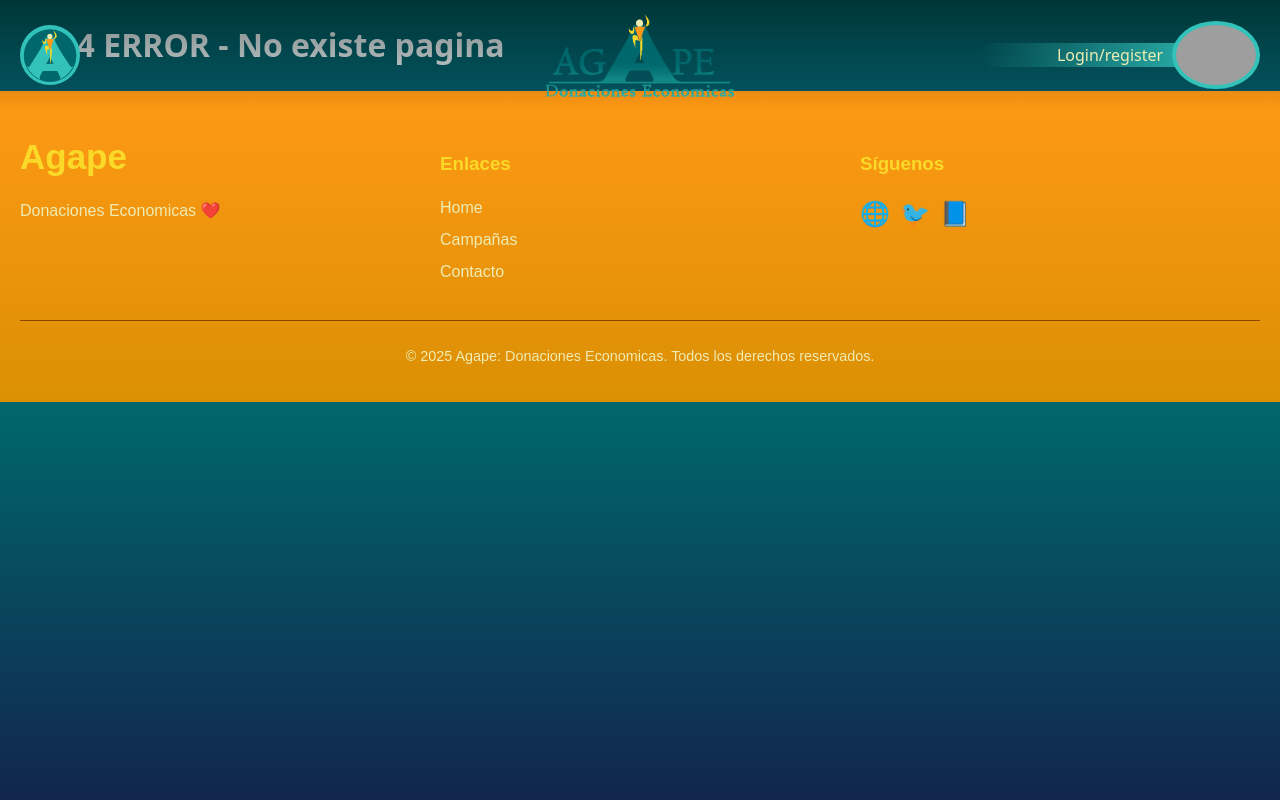
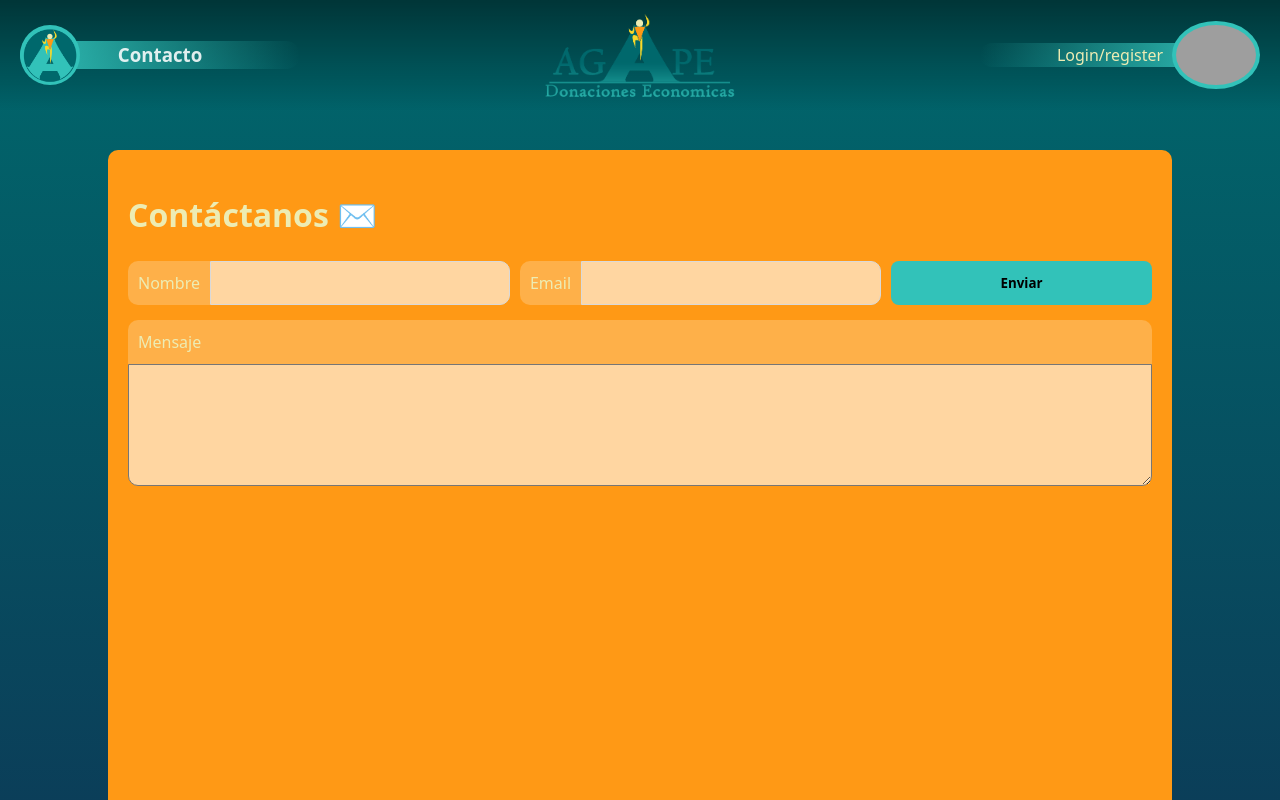
Before and after one commit to VictorianoDL/ProyectoFinal-Grupo4-FrontEnd, a React (Vite) app in the folder agape-FrontEnd/: page /Contacto in a window 1280 px wide. Before the commit this address had no page. Shown: the top 800 px of the page. Built offline with nearby package versions, Linux system fonts and the light colour scheme; grey boxes are pictures that could not be loaded.

Commit message:
Creado la pestaña de contacto 8/10

```diff
--- a/agape-FrontEnd/package.json
+++ b/agape-FrontEnd/package.json
@@ -10,6 +10,7 @@
     "preview": "vite preview"
   },
   "dependencies": {
+    "@formspree/react": "^3.0.0",
     "bootstrap": "^5.3.8",
     "react": "^19.1.1",
     "react-dom": "^19.1.1",
--- a/agape-FrontEnd/src/App.css
+++ b/agape-FrontEnd/src/App.css
@@ -5,7 +5,7 @@
 
 .main > div{
     width: 100%;
-    height: 100vh;
+    min-height: 100vh;
     max-width: 1024px;
     margin: 0 auto;
     margin-top: 150px;
--- a/agape-FrontEnd/src/Components/Footer/Footer.tsx
+++ b/agape-FrontEnd/src/Components/Footer/Footer.tsx
@@ -13,9 +13,9 @@ const Footer = () => {
         <div className="footer-links">
           <h3>Enlaces</h3>
           <ul>
-            <li><a href="#">Home</a></li>
-            <li><a href="#">Campañas</a></li>
-            <li><a href="#">Contacto</a></li>
+            <li><a href="/">Home</a></li>
+            <li><a href="/Campanias">Campañas</a></li>
+            <li><a href="/Contacto">Contacto</a></li>
           </ul>
         </div>
 
--- a/agape-FrontEnd/src/Components/Header/Component-Logo.tsx
+++ b/agape-FrontEnd/src/Components/Header/Component-Logo.tsx
@@ -8,6 +8,8 @@ const ComponentLogo = () => {
                 <Route path="/" element= {<h3>Home</h3>} />
                 <Route path="/campanias" element= {<h3>Campañas</h3>} />
                 {/* agregar mas rutas */}
+                <Route path="/perfil-campaña" element= {<h3>Perfil de Campania</h3>} />
+                <Route path="/Contacto" element= {<h3>Contacto</h3>} />
             </Routes>
         </div>
     );
--- /dev/null
+++ b/agape-FrontEnd/src/Components/Main/Contacto/Contacto.css
@@ -0,0 +1,73 @@
+.Contacto{
+    padding: 20px;
+    background-color: var(--colorNaranja);
+    border-radius: 10px 10px 0px 0px;
+    color: var(--colorAmarilloClaro);
+}
+
+.Contacto form{
+    display: flex;
+    flex-direction: column;
+    gap: 15px;
+}
+
+form div{
+    display: grid;
+    grid-template-columns: 1fr 1fr 1fr;
+    gap: 10px;
+}
+form div button{
+    background-color: var(--colorCeleste);
+    font-weight: bold;
+    padding: 10px;
+}
+form div button:hover{
+    background-color: #289a92;
+}
+
+#label-nombre, #label-email{
+    display: flex;
+    flex-direction: row;
+}
+#label-nombre span, #label-email span{
+    padding: 10px;
+    background-color: #feb049;
+    border-radius: 10px 0px 0px 10px;
+
+}
+#label-nombre input, #label-email input{
+    padding: 10px;
+    color: orangered;
+    background-color: #ffd6a1;
+    border-radius: 0px 10px 10px 0px;
+    margin: 0px;
+    transition: outline 0.3s;
+}
+
+
+#label-mensaje{
+    display: flex;
+    flex-direction: column;
+}
+
+#label-mensaje p{
+    padding: 10px;
+    background-color: #feb049;
+    border-radius: 10px 10px 0px 0px;
+    margin: 0px;
+}
+
+#label-mensaje textarea{
+    padding: 10px;
+    color: orangered;
+    background-color: #ffd6a1;
+    border-radius: 0px 0px 10px 10px;
+    margin: 0px;
+    min-height: 100px;
+    resize: vertical;
+    transition: outline 0.3s;
+}
+
+input:focus, textarea:focus{
+    outline: 3px solid var(--colorCeleste);
+}
--- /dev/null
+++ b/agape-FrontEnd/src/Components/Main/Contacto/Contacto.tsx
@@ -0,0 +1,43 @@
+import './Contacto.css';
+import { useForm, ValidationError } from "@formspree/react";
+
+export default function Contacto() {
+  const [state, handleSubmit] = useForm("xyzndlvk");
+
+  return (
+    <div className='Contacto'>
+        <h1>Contáctanos ✉️</h1>
+        {state.succeeded ?
+
+        <p>Gracias — ya recibimos tu mensaje.</p>
+
+        :
+
+        <form onSubmit={handleSubmit}>
+            <div>
+                <label id='label-nombre'>
+                    <span>Nombre</span>
+                    <input type="text" name="name" required />
+                </label>
+                <label id='label-email'>
+                    <span>Email</span>
+                    <input type="email" name="email" required />
+                    <ValidationError prefix="Email" field="email" errors={state.errors} />
+                </label>
+                <button type="submit" disabled={state.submitting}>
+                    Enviar
+                </button>
+            </div>
+            <label id='label-mensaje'>
+                <p>Mensaje</p>
+                <textarea name="message" required />
+                <ValidationError prefix="Mensaje" field="message" errors={state.errors} />
+            </label>
+
+        </form>
+
+        }
+    </div>
+
+  );
+}
--- a/agape-FrontEnd/src/Components/Main/Main.tsx
+++ b/agape-FrontEnd/src/Components/Main/Main.tsx
@@ -2,6 +2,7 @@ import { Route, Routes } from "react-router-dom";
 import Home from "./Home/Home";
 import Campanias from "./Campanias/Campanias";
 import PerfilCampania from "./PerfilCampania/PerfilCampania";
+import Contacto from "./Contacto/Contacto";
 
 const Main = () => {
   return (
@@ -10,12 +11,11 @@ const Main = () => {
         <Route path="/" element= {<Home />} />
         <Route path="/campanias" element= {<Campanias />} />
         <Route path="/perfil-campaña" element= {<PerfilCampania />} />
+        <Route path="/contacto" element= {<Contacto />}/>
 
         {/*
-
         <Route path="/login" element= {<login />} />
         <Route path="/register" element= {<register />} />
-        <Route path="/contacto" element= {<Contacto />} />
         */}
 
         <Route path="*" element= {<h1>404 ERROR - No existe pagina</h1>} />
```
Also changed, not shown: 1 other file (tests, documents, lock files or other folders).
